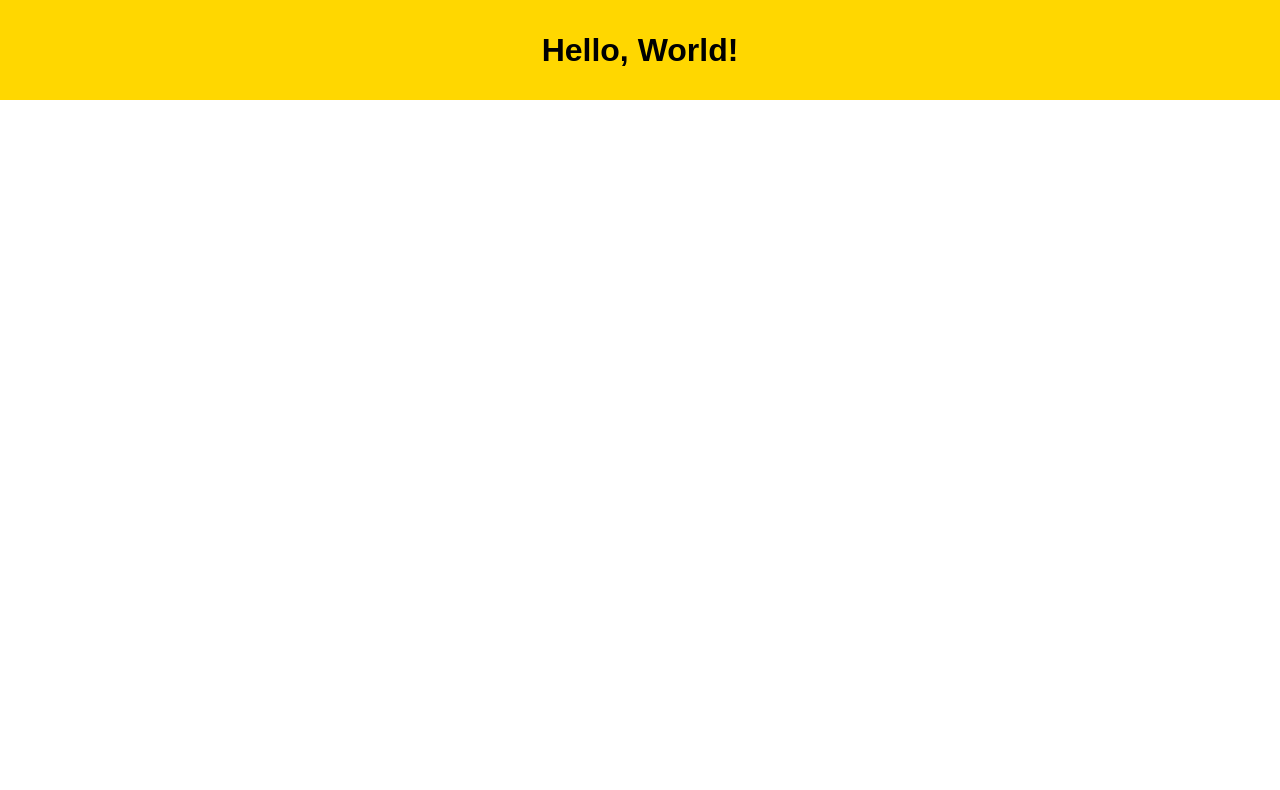
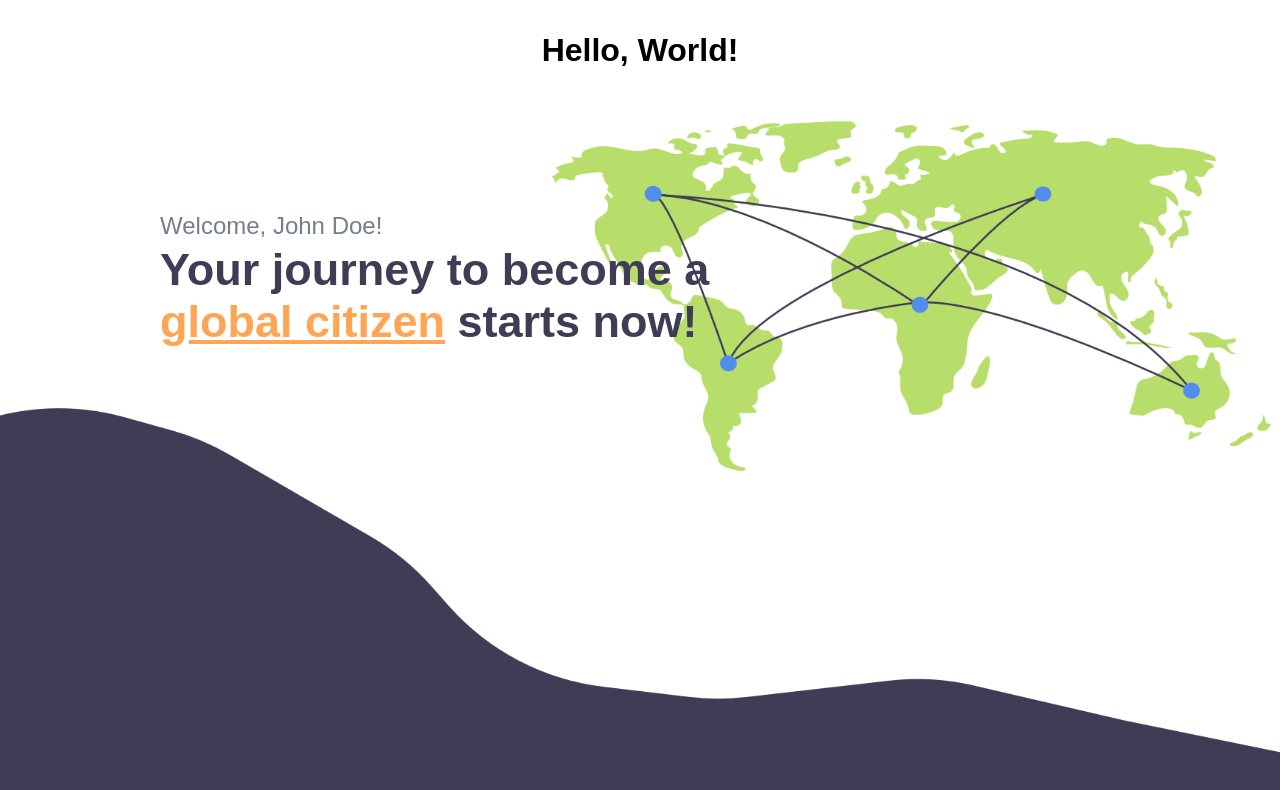
Before and after one commit to titouandeschanels/GlobalCitizenship, a React (Create React App) app in the folder gccapp/: page / in a window 1280 px wide. Shown: the top 790 px of the page. Built offline with nearby package versions, Linux system fonts and the light colour scheme; the HTML template or start-up script is replaced by a standard one.

Commit message:
Background + color.js

```diff
--- a/gccapp/src/App.tsx
+++ b/gccapp/src/App.tsx
@@ -1,9 +1,13 @@
 import ExampleComponent from "./components/exampleComponent";
+import BackgroundHomepage from "./components/background-homepage";
 
 function App() {
+  const backendName: string = "John Doe"; // mock name implemenatation, will be changed later on
+
   return (
     <div>
       <ExampleComponent text="Hello, World!" />
+      <BackgroundHomepage name={backendName} />
     </div>
   );
 }
--- a/gccapp/src/color.js
+++ b/gccapp/src/color.js
@@ -1,4 +1,11 @@
+export const LightGray = '#F5F5F5';
+export const Gray = '#BEC5C9';
+export const GrayBlue = '#757F8C';
 
+export const LightBlue = '#518DED';
+export const MediumBlue = "#3F3D56;"
+export const DarkBlue = "#212427;"
 
-export const Yellow = "#FFD700";
-export const Green = "#008000";
+export const Orange = '#FFA553'
+export const Green = '#B7DE6A'
+export const LightRed = '#FFB6B6'
--- /dev/null
+++ b/gccapp/src/components/background-homepage/elements.js
@@ -0,0 +1,38 @@
+import styled from "styled-components";
+import backgroundHomepage from '../../assets/backgroundHomepage.png';
+import { GrayBlue } from "../../color";
+import { Orange } from "../../color";
+import { MediumBlue } from "../../color";
+
+export const BackgroundPicture = styled.div`
+    position: relative; /* Setze die Position auf relativ */
+    background-image: url("${backgroundHomepage}");
+    background-size: cover;
+    background-position: center;
+    height: 100vh;
+`;
+
+export const TextStyleSmall = styled.div`
+    font-family: Arial, sans-serif;
+    font-size: 24px;
+    font-weight: lighter;
+    color: ${GrayBlue};
+    position: absolute;
+    top: 7rem;
+    left: 10rem;
+`;
+
+export const TextStyleBig = styled.div`
+    font-family: Arial, sans-serif;
+    font-size: 45px;
+    font-weight: bold;
+    color: ${MediumBlue};
+    position: absolute;
+    top: 9rem;
+    left: 10rem;
+`;
+
+export const ColoredText = styled.span`
+    color: ${Orange};
+    text-decoration: underline;
+`;
--- /dev/null
+++ b/gccapp/src/components/background-homepage/index.tsx
@@ -0,0 +1,23 @@
+import { TextStyleSmall, TextStyleBig, BackgroundPicture, ColoredText } from "./elements";
+
+interface BackgroundHomepageProps {
+    name: string;
+}
+
+// BackgroundHomepage component displays a background image (map+wave) with welcome text
+const BackgroundHomepage: React.FC<BackgroundHomepageProps> = ({ name }) => {
+    return (
+        <BackgroundPicture>
+            <div>
+                <TextStyleSmall>Welcome, {name}!</TextStyleSmall>
+            </div>
+            <div>
+                <TextStyleBig>
+                    Your journey to become a <br /><ColoredText>global citizen</ColoredText> starts now!
+                </TextStyleBig>
+            </div>
+        </BackgroundPicture>
+    )
+};
+
+export default BackgroundHomepage;
--- a/gccapp/src/components/exampleComponent/elements.js
+++ b/gccapp/src/components/exampleComponent/elements.js
@@ -1,5 +1,4 @@
 import styled from "styled-components";
-import { Yellow } from "../../color";
 
 export const ExampleComponentContainer = styled.div`
     display: flex;
@@ -7,5 +6,4 @@ export const ExampleComponentContainer = styled.div`
     align-items: center;
     height: 100px;
     width: 100%;
-    background-color: ${Yellow};
 `;
```
Also changed, not shown: gccapp/src/assets/backgroundHomepage.png (added).
